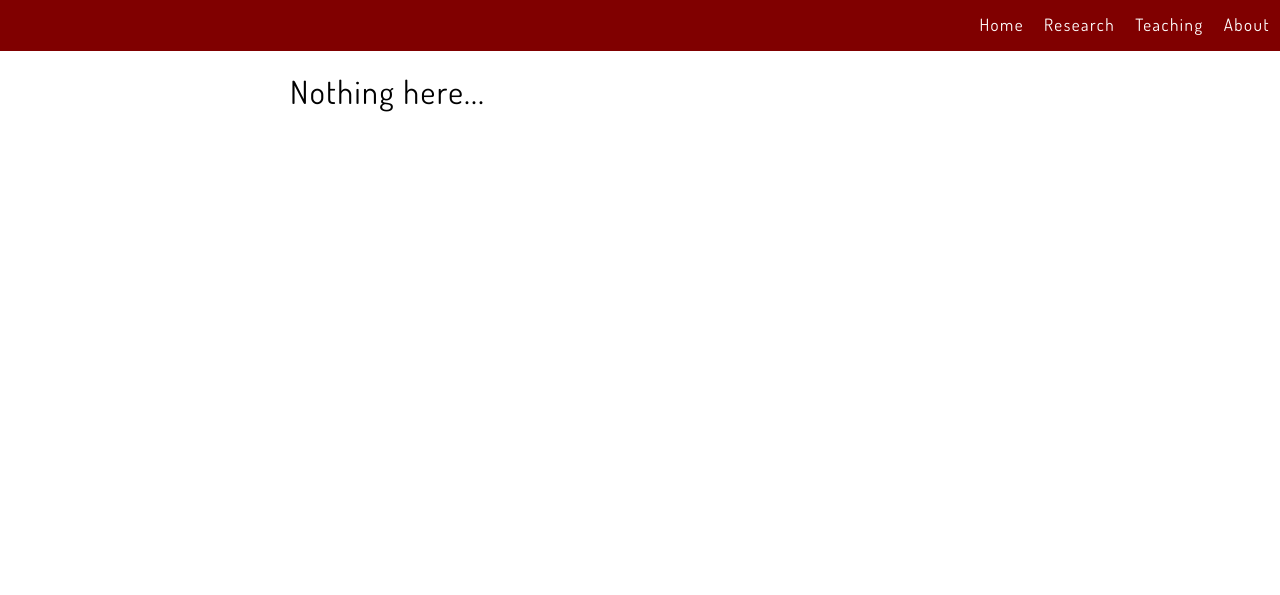
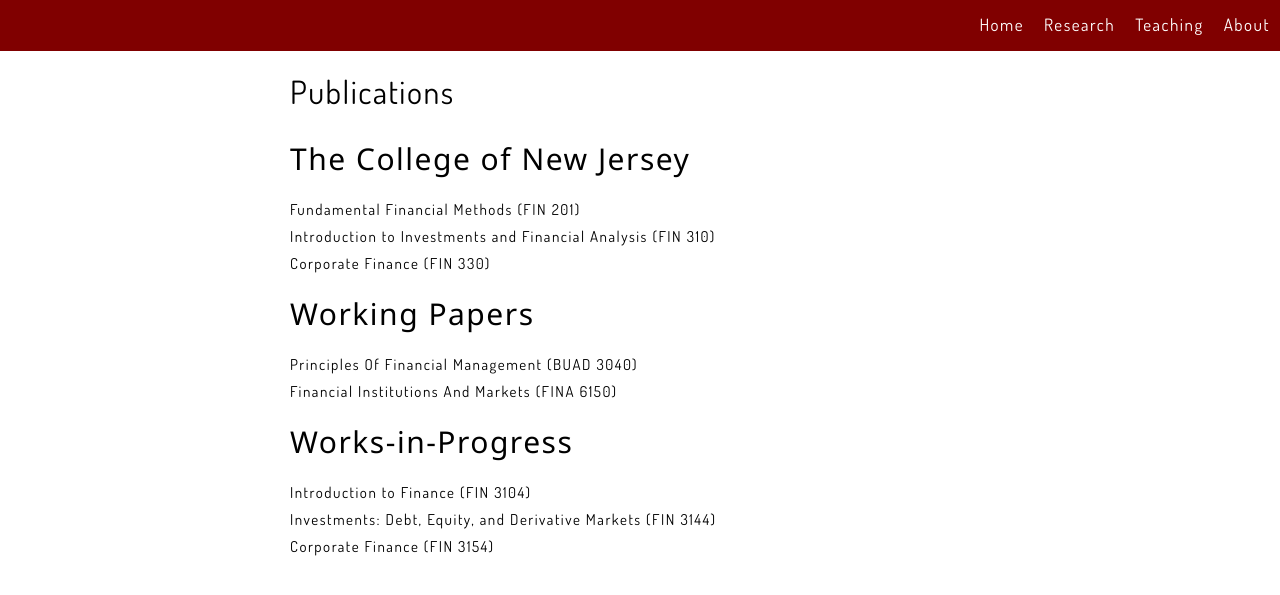
Before and after one commit to xieyutongcn/xieyutongcn.github.io, a Jekyll site: the page built from Research.html, in a window 1280 px wide. Shown: the top 595 px of the page. Built offline with Jekyll 4.4.1, drawn with Linux system fonts in a browser that asks for light colours.

Commit message:
Update Research.html

```diff
--- a/Research.html
+++ b/Research.html
@@ -4,6 +4,23 @@
 
 <body>
     <div class="content">
-        <h1>Nothing here...</h1>
+        <h1>Publications</h1>
+        <h2>The College of New Jersey</h2>
+        <dl>
+            <dt>Fundamental Financial Methods (FIN 201)</dt>
+            <dt>Introduction to Investments and Financial Analysis (FIN 310)</dt>
+            <dt>Corporate Finance (FIN 330)</dt>
+        </dl>
+        <h2>Working Papers</h2>
+        <dl>
+            <dt>Principles Of Financial Management (BUAD 3040)</dt>
+            <dt>Financial Institutions And Markets (FINA 6150)<dt></dt>
+        </dl>
+        <h2>Works-in-Progress</h2>
+        <dl>
+            <dt>Introduction to Finance (FIN 3104)</dt>
+            <dt>Investments: Debt, Equity, and Derivative Markets (FIN 3144)</dt>
+            <dt>Corporate Finance (FIN 3154)</dt>
+        </dl>
     </div>
 </body>
```
